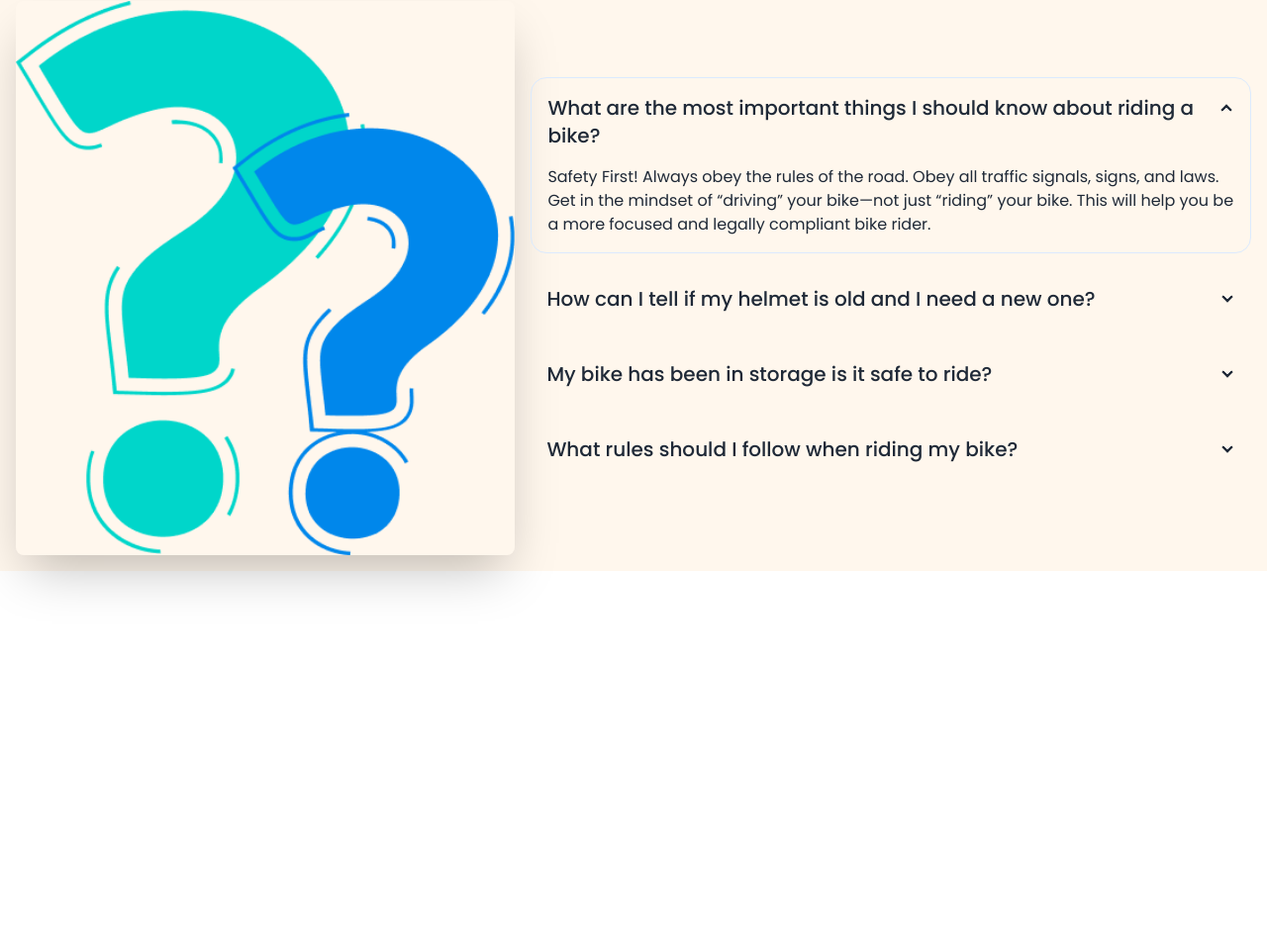
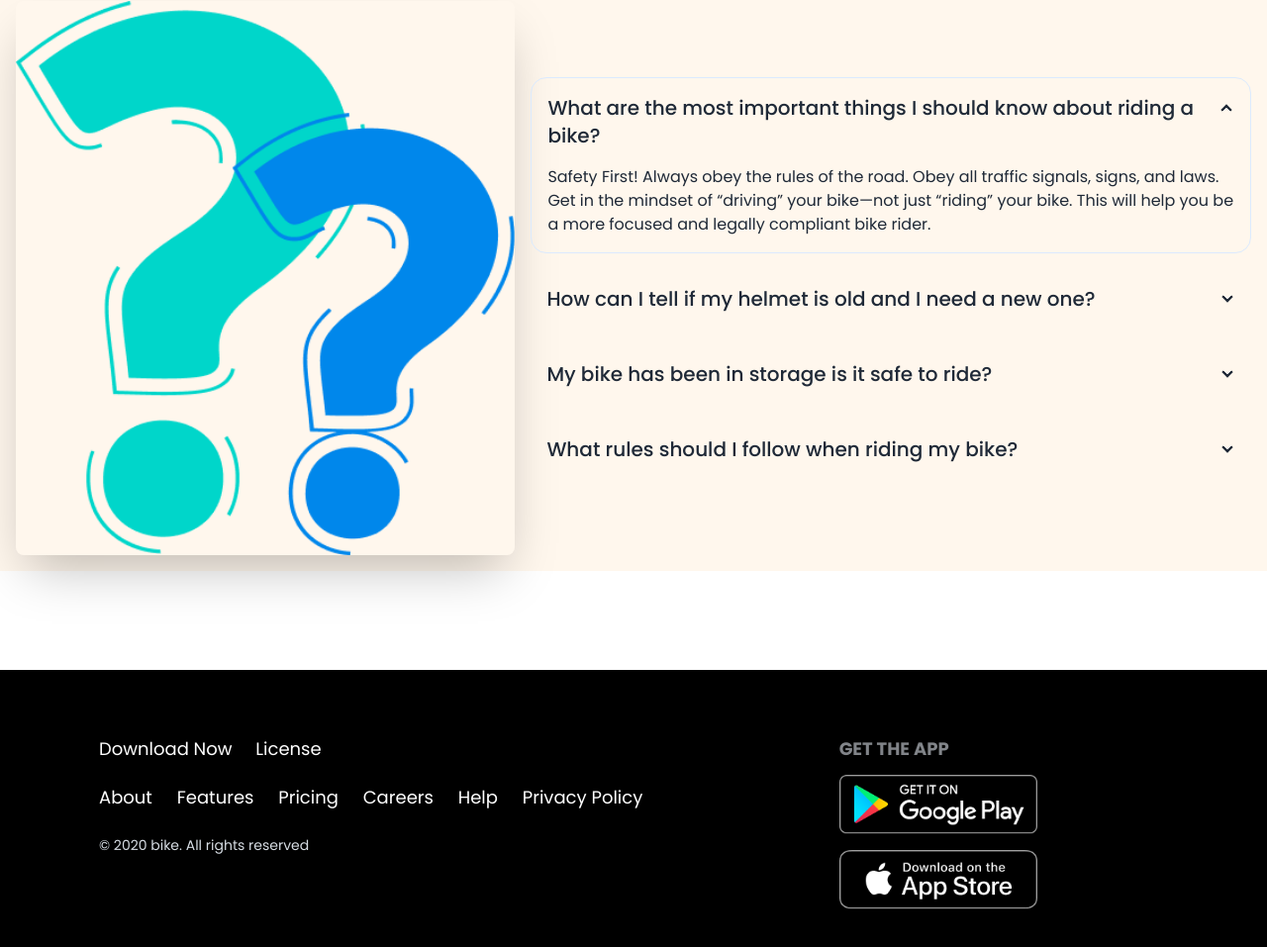
Before and after one commit to abirchokra/Bike-zone, a plain HTML site: page index.html in a window 1280 px wide. Shown: the part 2799-3756 px from the top of the page at 99% size. Before the commit the page ends 3476 px from the top, so only its background shows below. Drawn offline with nearby package versions, Linux system fonts and the light colour scheme.

Commit message:
done-this-site

```diff
--- a/index.html
+++ b/index.html
@@ -391,8 +391,38 @@
 
     </main>
 
-    <footer>
+    <footer class="footer bg-black text-neutral-content p-[50px] h-[300px]">
+      <aside class="pt-[20px] pl-[50px]">
+        <ul class="mb-[20px]">
+          <li class="inline list-none"><a class="no-underline text-white mr-[20px] text-[18px]" href="">Download Now</a></li>
+          <li class="inline list-none"><a class="no-underline text-white text-[18px]" href="">License</a></li>
+        </ul>
+        <ul class="mb-[20px] text-[18px]">
+          <li class="inline list-none"><a class="no-underline text-white mr-[20px]" href="">About</a></li>
+          <li class="inline"><a class="no-underline text-white mr-[20px]" href="">Features</a></li>
+          <li class="inline"><a class="no-underline text-white mr-[20px]" href="">Pricing</a></li>
+          <li class="inline"><a class="no-underline text-white mr-[20px]" href="">Careers</a></li>
+          <li class="inline"><a class="no-underline text-white mr-[20px]" href="">Help</a></li>
+          <li class="inline"><a class="no-underline text-white" href="">Privacy Policy</a></li>
+        </ul>
 
+        <p>
+          © 2020 bike. All rights reserved
+        </p>
+      </aside>
+      <nav class="pt-[20px]">
+        <h6 class="footer-title text-[18px]">Get the App</h6>
+        <div class="grid grid-cols-1 gap-4">
+          <a>
+            <img class="w-[200px] cursor-pointer" src="images/others/android.png" alt="">
+
+          </a>
+          <a>
+            <img class="w-[200px] cursor-pointer"  src="images/others/ios.png" alt="">
+
+          </a>
+        </div>
+      </nav>
     </footer>
 
 
```
